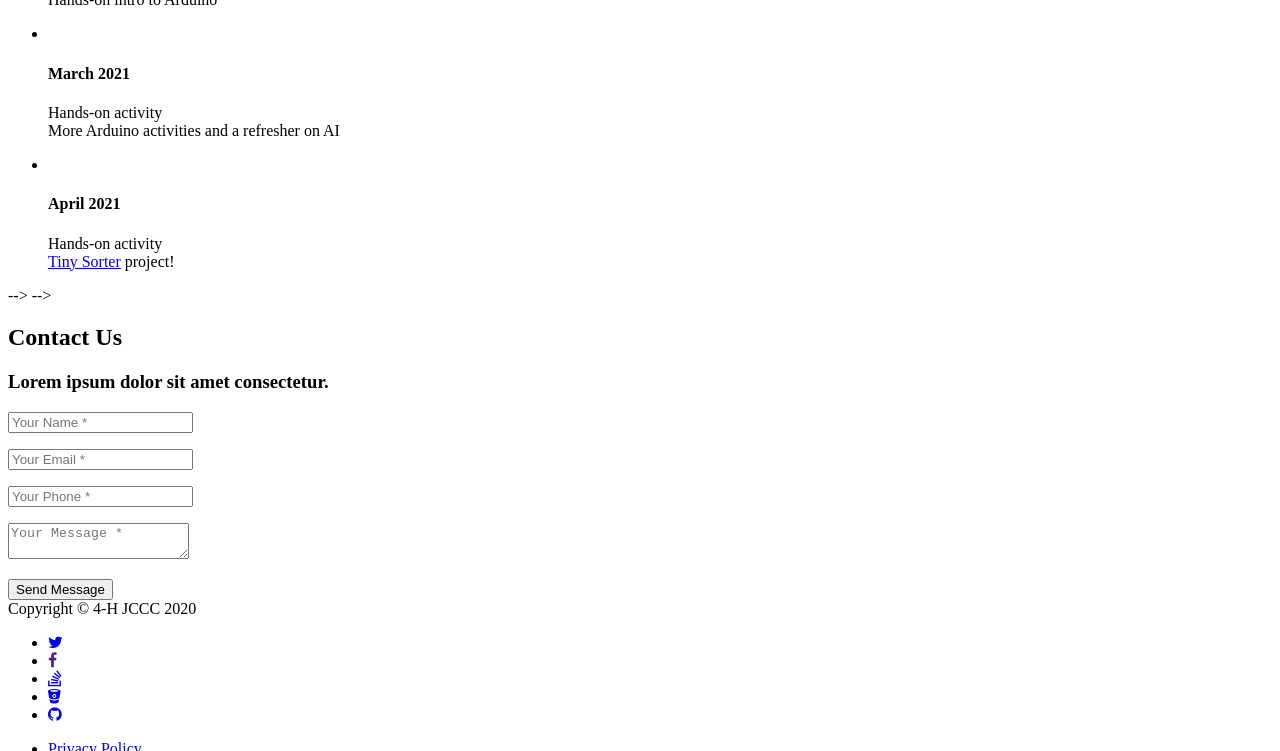
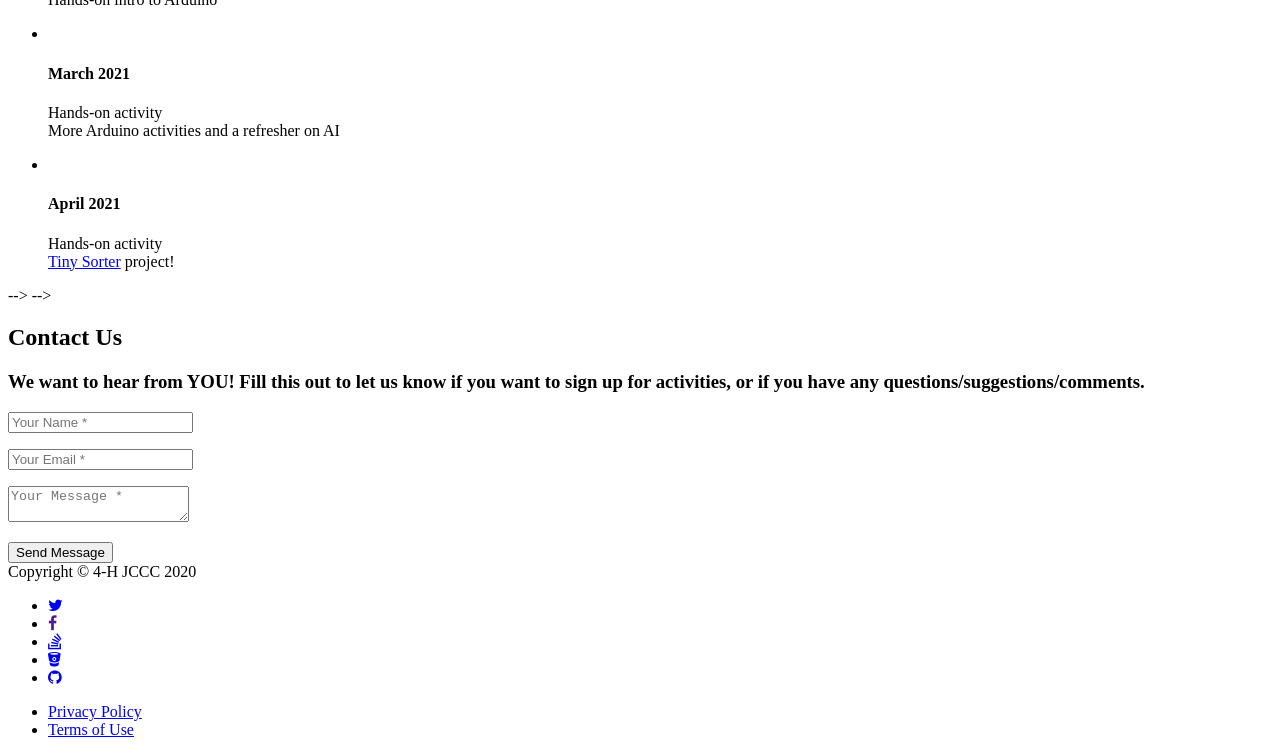
Before and after one commit to 4Hjccc/4Hjccc.github.io, a Jekyll site: the page built from _posts/2019-06-20-python.markdown, in a window 1280 px wide and 900 px high, scrolled down 2302 px, cut to the strip 0-751 px from the top of the window. Built offline with Jekyll 4.4.1, drawn with Linux system fonts in a browser that asks for light colours; some web fonts are replaced.

Commit message:
no phone?

```diff
--- a/_includes/contact.html
+++ b/_includes/contact.html
@@ -3,7 +3,7 @@
             <div class="row">
                 <div class="col-lg-12 text-center">
                     <h2 class="section-heading">Contact Us</h2>
-                    <h3 class="section-subheading text-muted">Lorem ipsum dolor sit amet consectetur.</h3>
+                    <h3 class="section-subheading text-muted">We want to hear from YOU! Fill this out to let us know if you want to sign up for activities, or if you have any questions/suggestions/comments.</h3>
                 </div>
             </div>
             <div class="row">
@@ -19,10 +19,10 @@
                                     <input type="email" class="form-control" placeholder="Your Email *" id="email" required data-validation-required-message="Please enter your email address.">
                                     <p class="help-block text-danger"></p>
                                 </div>
-                                <div class="control-group form-group">
-                                    <input type="tel" class="form-control" placeholder="Your Phone *" id="phone" required data-validation-required-message="Please enter your phone number.">
+                                <!--<div class="control-group form-group">
+                                    <input type="tel" class="form-control" placeholder="Your Phone " id="phone" required data-validation-required-message="Please enter your phone number.">
                                     <p class="help-block text-danger"></p>
-                                </div>
+                                </div>-->
                             </div>
                             <div class="col-md-6">
                                 <div class="control-group form-group">
```
